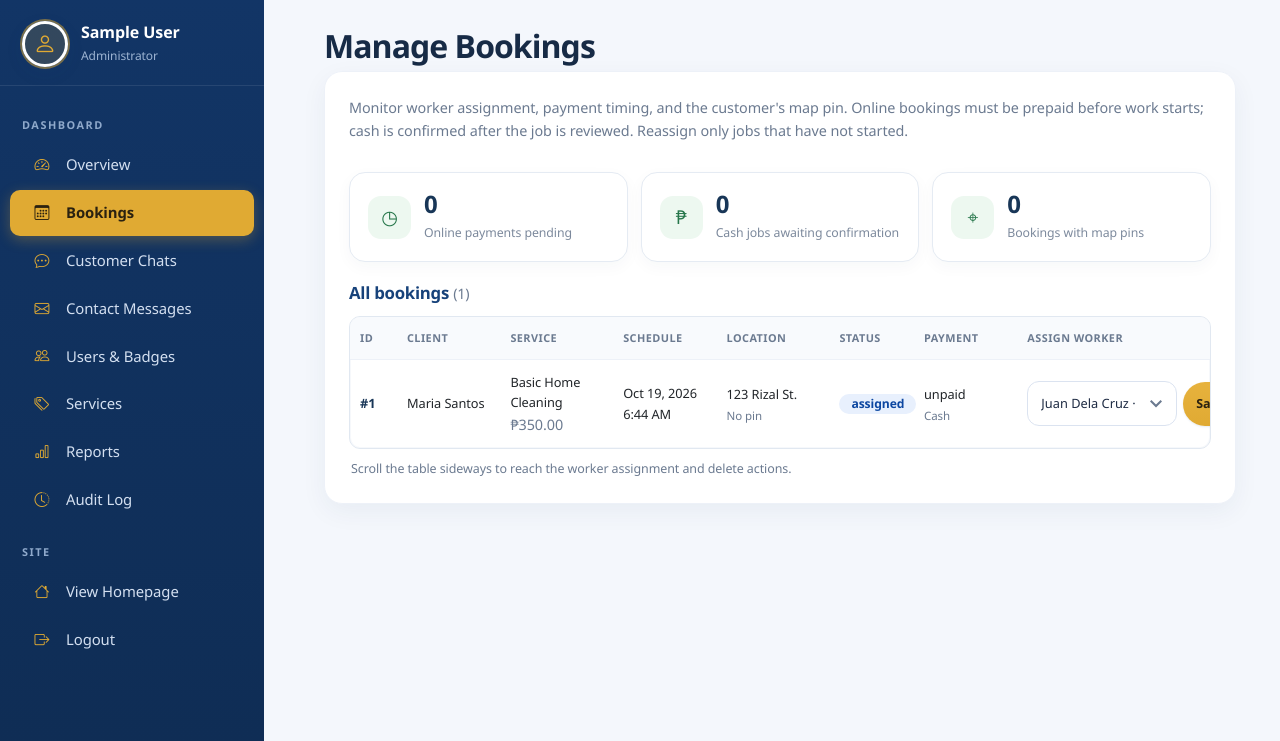
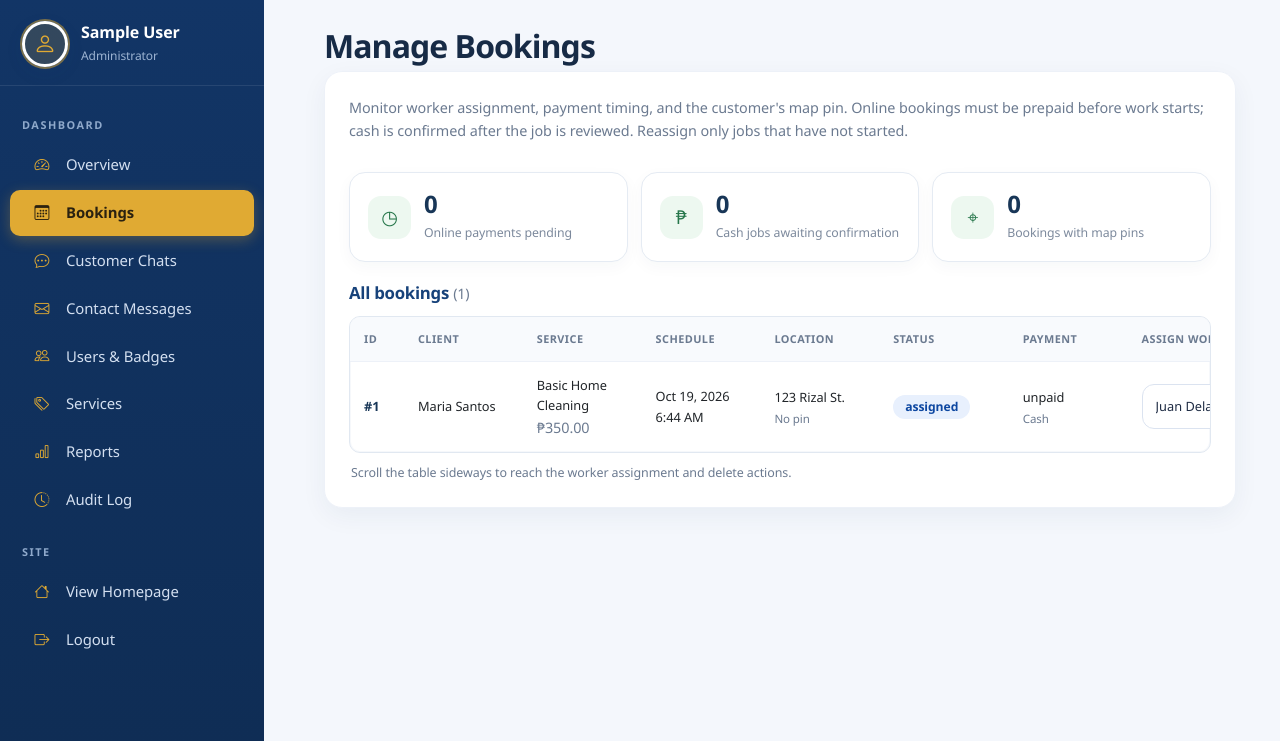
Before and after one commit to Azeru17/ChoreHive, a PHP site: page /admin/bookings.php in a window 1280 px wide. Shown: the part 59-800 px from the top of the page. Run offline with PHP 8.4, Linux system fonts and the light colour scheme; the visitor is signed in with stand-in values (Sample User, id 1); data comes from the database, SQL or seed files in the repository; data that the repository does not hold is empty; some libraries are stand-ins or nearby versions.

Commit message:
Give Status and Payment room in Manage Bookings
The "awaiting verification" badge was overflowing its cell and painting over
the Payment column, and the two columns sat too close together to read
comfortably.

Root cause: .badge is white-space:nowrap by default, so a long status could
never fit a narrow fixed-layout column - it simply overflowed into the next
one instead of wrapping.

- Badges in this table now wrap, keeping every status label inside its own
  column. Verified across all 13 rows: no badge extends past its cell.
- Status column widened from 9% to 12% (85px -> 130px).
- Cell padding restored from 10px to 14px horizontal for breathing room.
- Assign-worker column raised to 20% and the table minimum to 1080px, so the
  Save button no longer sits flush against the delete button (21px gap now).
- Payment reference gets a little more room and a slightly smaller font.

Row heights remain consistent (88-105px). No console errors.

```diff
--- a/admin/bookings.php
+++ b/admin/bookings.php
@@ -103,7 +103,7 @@ $pinnedBookings = (int)$conn->query("SELECT COUNT(*) c FROM bookings WHERE addre
   <?php endif; ?>
   <div class="table-wrap">
   <table class="fixed-cols">
-    <colgroup><col style="width:5%"><col style="width:11%"><col style="width:12%"><col style="width:11%"><col style="width:12%"><col style="width:9%"><col style="width:11%"><col style="width:21%"><col style="width:8%"></colgroup>
+    <colgroup><col style="width:5%"><col style="width:11%"><col style="width:11%"><col style="width:11%"><col style="width:11%"><col style="width:12%"><col style="width:11%"><col style="width:20%"><col style="width:8%"></colgroup>
     <tr><th>ID</th><th>Client</th><th>Service</th><th>Schedule</th><th>Location</th><th>Status</th><th>Payment</th><th>Assign worker</th><th></th></tr>
     <?php while ($b = $res->fetch_assoc()): ?>
     <tr>
--- a/assets/css/chorehive-ui.css
+++ b/assets/css/chorehive-ui.css
@@ -361,7 +361,7 @@ body.adminpage .table-wrap th { font-size: .68rem; letter-spacing: .03em; }
    mangling every cell ("PAY-4A7CA / C", the Save button pushed out of its
    row). Below the comfortable width the table now scrolls as one unit
    instead of collapsing into unreadable stacks. */
-body.adminpage .table-wrap > table.fixed-cols { table-layout: fixed; min-width: 940px; }
+body.adminpage .table-wrap > table.fixed-cols { table-layout: fixed; min-width: 1080px; }
 body.adminpage table.fixed-cols th, body.adminpage table.fixed-cols td { word-break: normal; }
 /* `anywhere` breaks mid-word; `break-word` only breaks a token that truly
    cannot fit, which keeps payment references and addresses readable. */
@@ -375,7 +375,11 @@ body.adminpage .admin-assignment-form .btn { flex: 0 0 auto; padding: 6px 13px;
 /* Booking rows read cleaner when the identifier never breaks and every cell
    shares one baseline, padding and alignment. */
 body.adminpage table.fixed-cols th,
-body.adminpage table.fixed-cols td { vertical-align: middle; padding: 12px 10px; }
+body.adminpage table.fixed-cols td { vertical-align: middle; padding: 13px 14px; }
+/* Long statuses such as "awaiting verification" were overflowing the cell and
+   painting over the Payment column, because .badge is nowrap by default.
+   Letting the badge wrap keeps every label inside its own column. */
+body.adminpage table.fixed-cols .badge { white-space: normal; line-height: 1.3; }
 body.adminpage table.fixed-cols td:first-child,
 body.adminpage table.fixed-cols th:first-child { white-space: nowrap; }
 body.adminpage table.fixed-cols td:first-child { font-variant-numeric: tabular-nums; font-weight: 700; color: #183657; }
```
